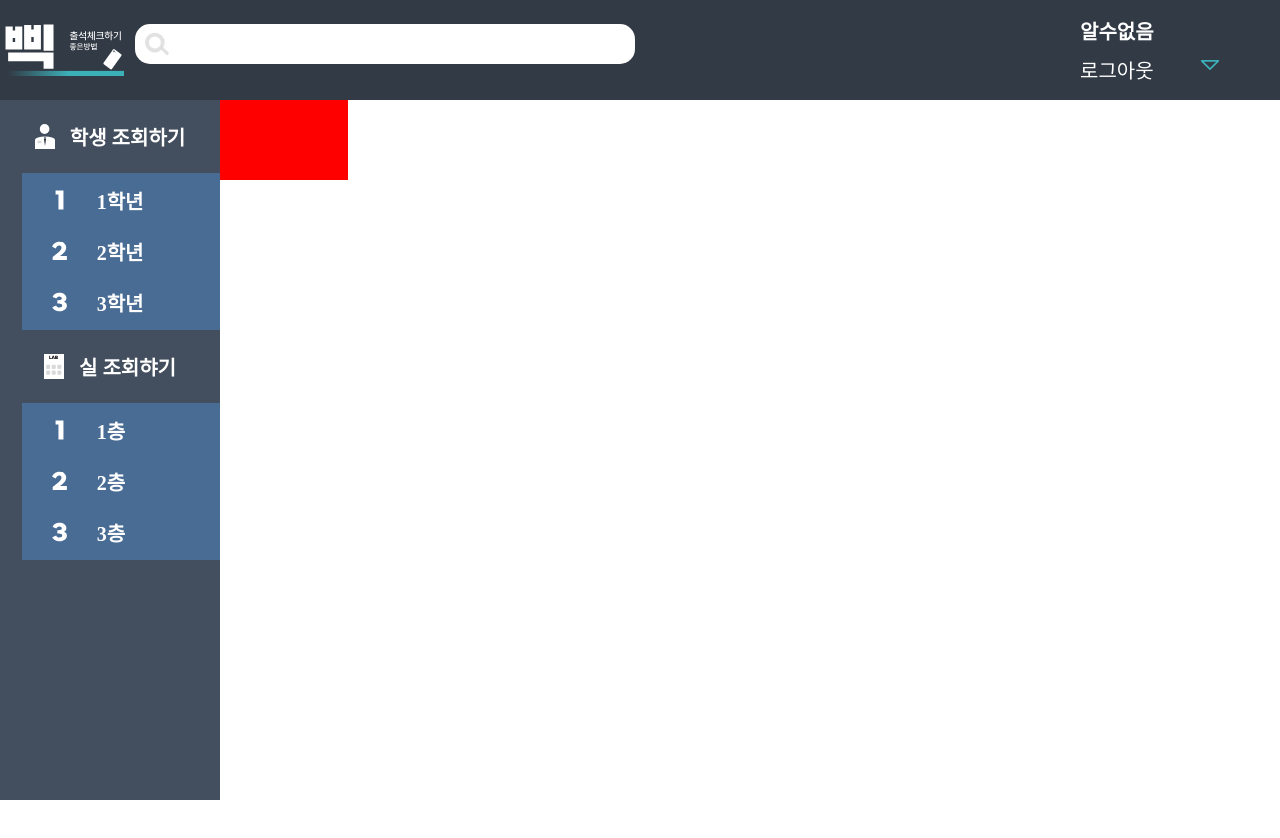
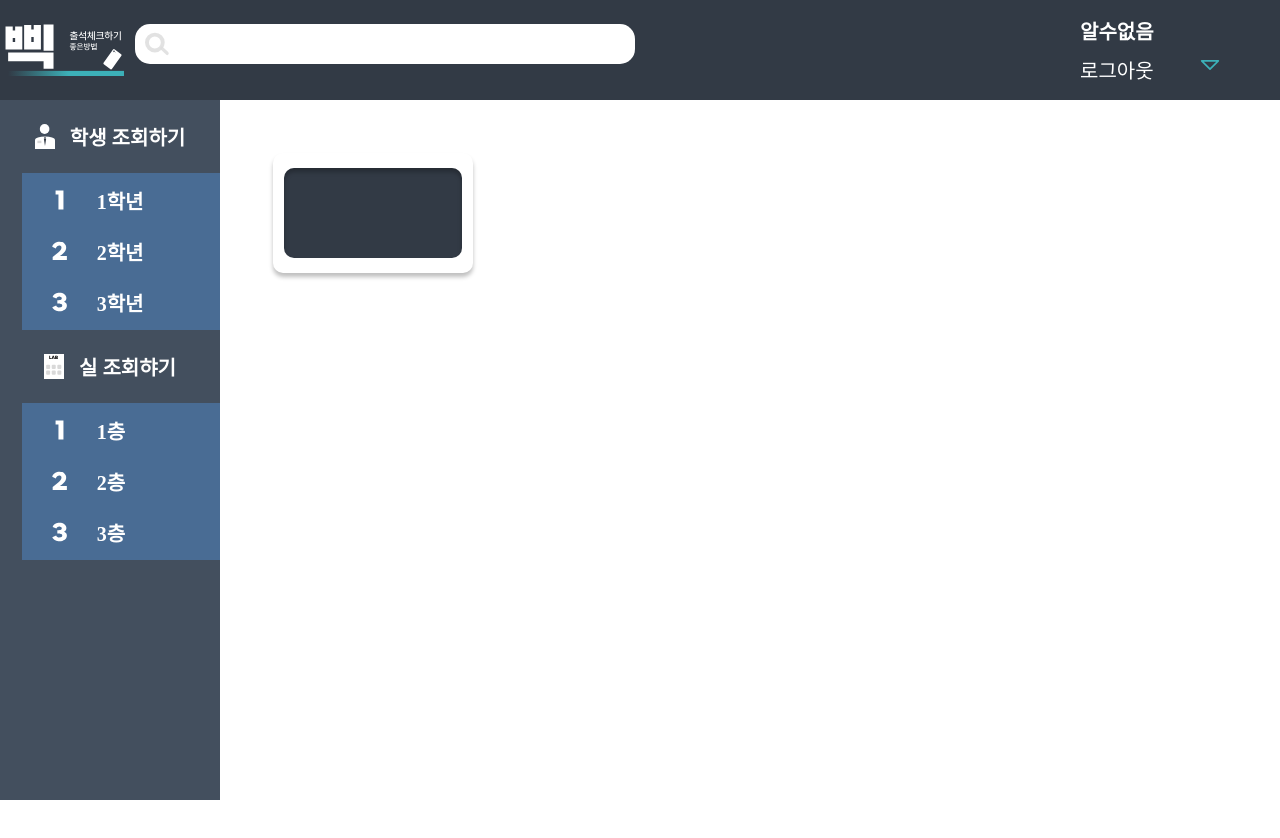
Before and after one commit to 8Bit-beep/BBEEP_WEB_V2, a React (Create React App) app: page /check-class/first-floor in a window 1280 px wide. Shown: the top 838 px of the page. After the commit the page ends 800 px from the top, so only its background shows below. Built offline with nearby package versions, Linux system fonts and the light colour scheme; no server answers.

Commit message:
feat :: class view complete

```diff
--- /dev/null
+++ b/src/hooks/class/useCheckClass.ts
@@ -0,0 +1,5 @@
+const UseCheckClass = () => {
+    return{
+
+    }
+}
--- a/src/pages/class/index.tsx
+++ b/src/pages/class/index.tsx
@@ -1,16 +1,22 @@
 import Header from "src/components/common/Header";
-import * as S from "src/pages/class/style"
+import * as S from "src/pages/class/style";
 import Sidebar from "src/components/common/Sidebar/defaultSideBar";
+import Item from "./item";
+
 const CheckClass = () => {
+
+
   return (
     <S.CheckClassWrapper>
       <Header />
-        <S.MainWrapper>
-        <Sidebar/>
-          <S.ClassItem>
-
-          </S.ClassItem>
-        </S.MainWrapper>
+      <S.MainWrapper>
+        <Sidebar />
+        <S.ContentWrapper>
+          <S.ContentMainWrapper>
+            <Item />
+          </S.ContentMainWrapper>
+        </S.ContentWrapper>
+      </S.MainWrapper>
     </S.CheckClassWrapper>
   );
 };
--- /dev/null
+++ b/src/pages/class/item.tsx
@@ -0,0 +1,13 @@
+import * as S from "./style";
+import { useState } from "react";
+
+const Item = () => {
+  const [style, setStyle] = useState<boolean>(false);
+  return (
+    <S.ClassItem onClick={() => setStyle(!style)} clicked={style}>
+      <S.ItemContentWrap></S.ItemContentWrap>
+    </S.ClassItem>
+  );
+};
+
+export default Item;
--- a/src/pages/class/style.ts
+++ b/src/pages/class/style.ts
@@ -1,20 +1,50 @@
 import styled from "styled-components";
-
 
 export const CheckClassWrapper = styled.div`
   width: 100vw;
   height: 100vh;
+  display: flex;
+  flex-direction: column;
 `;
 
 export const MainWrapper = styled.div`
   display: flex;
   width: 100%;
-  height: 100vh;
-`
+  height: calc(100% - 100px);
+`;
 
-export const ClassItem = styled.div`
-  width: 10vw;
-  height: 10vh;
-  background-color: red;
+export const ContentWrapper = styled.div`
+  width: calc(100% - 220px);
+  height: 100%;
+`;
 
-`
+export const ContentMainWrapper = styled.div`
+  width: 90%;
+  margin: 0 auto;
+  display: flex;
+  flex-wrap: wrap;
+  gap: 60px 6.356%;
+  margin-top: 5%;
+`;
+
+export const ClassItem = styled.div<{ clicked: boolean }>`
+  width: 200px;
+  height: 120px;
+  background: ${({ clicked }) => (clicked === true ? "#3cb0b8" : "transparent")};
+  display: flex;
+  box-shadow: 0px 4px 4px 0px rgba(0, 0, 0, 0.25);
+  border-radius: 10px;
+  justify-content: center;
+  align-items: center;
+  &:active {
+    background-color: #3cb0b8;
+  }
+`;
+
+export const ItemContentWrap = styled.div`
+  width: 89%;
+  height: 75%;
+  background-color: #323a45;
+  border-radius: 10px;
+  box-shadow: inset 0px 4px 4px 0px rgba(0, 0, 0, 0.25);
+`;
```
